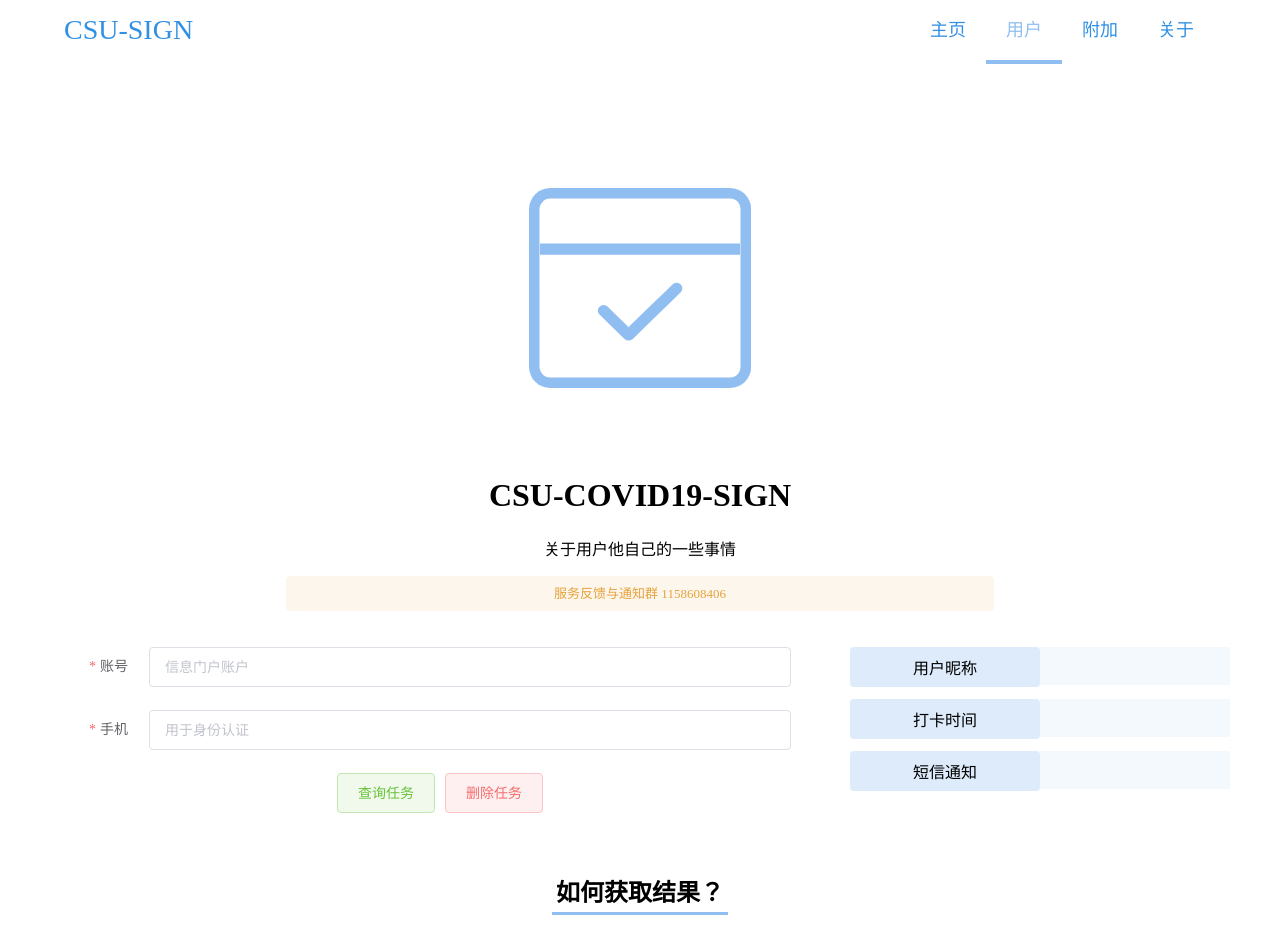
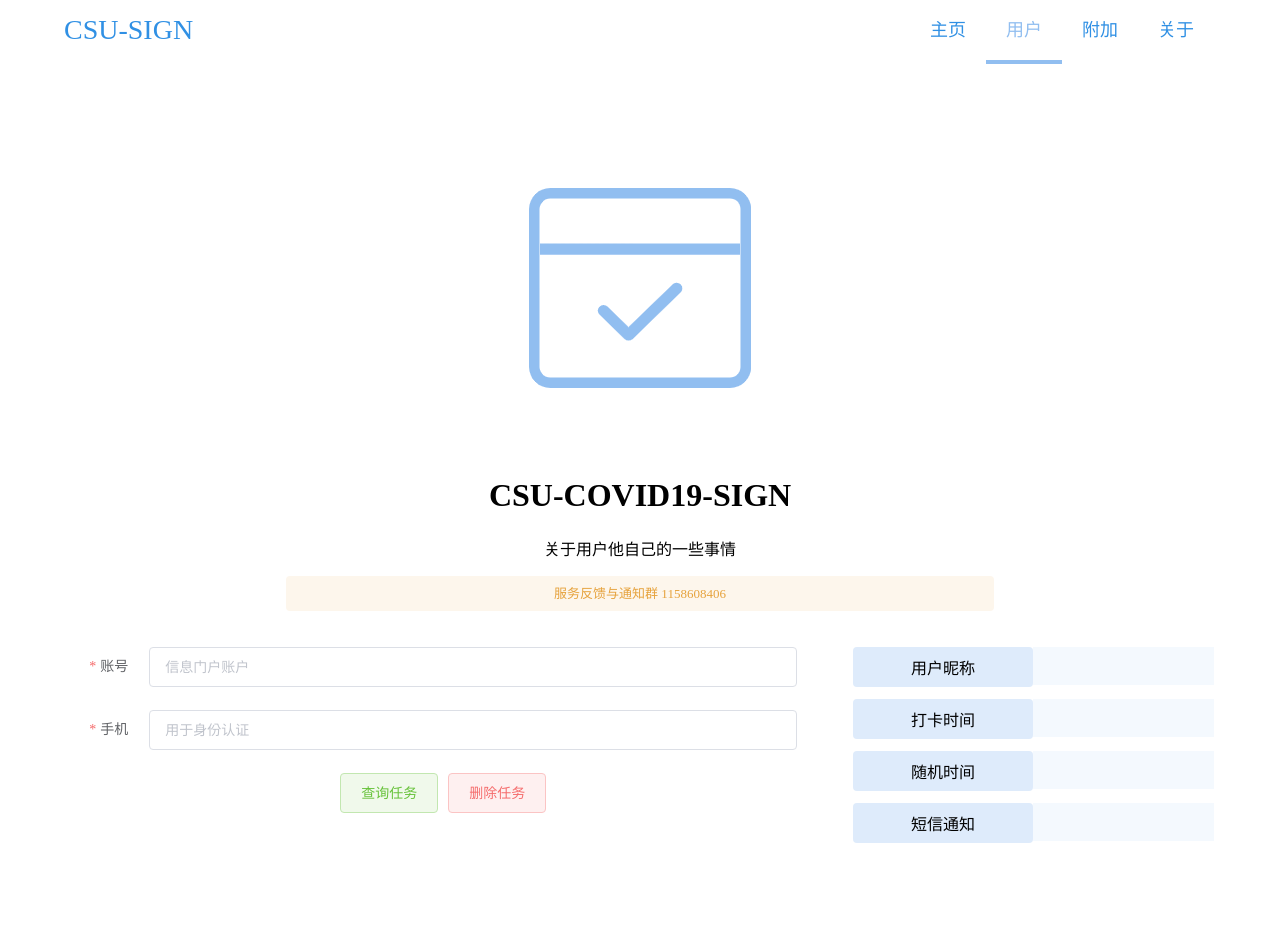
Before and after one commit to wolfbolin/ncov-csu-edu, a Vue app in the folder webpage/: page /user in a window 1280 px wide. Shown: the top 952 px of the page. Built offline with nearby package versions, Linux system fonts and the light colour scheme.

Commit message:
Random option view

```diff
--- a/webpage/src/views/User.vue
+++ b/webpage/src/views/User.vue
@@ -7,8 +7,8 @@
             <div class="alert">
                 <el-alert title="服务反馈与通知群 1158608406" type="warning" center :closable="false"></el-alert>
             </div>
-            <el-row type="flex" :gutter="20">
-                <el-col :span="16">
+            <el-row>
+                <el-col :lg="16" :sm="16" :xs="24">
                     <el-form class="form" ref="form" label-position="left" label-width="60px"
                              v-loading="loading" :rules="rules" :model="formData">
                         <el-form-item label="账号" prop="username">
@@ -21,7 +21,7 @@
                         <el-button type="danger" @click="check_form('del_task')" plain>删除任务</el-button>
                     </el-form>
                 </el-col>
-                <el-col :span="8" class="info">
+                <el-col :lg="8" :sm="8" :xs="24" class="info">
                     <el-row class="item">
                         <el-col :span="12" class="key">
                             <p>用户昵称</p>
@@ -36,6 +36,14 @@
                         </el-col>
                         <el-col :span="12" class="val">
                             <p>{{ taskInfo.taskTime }}</p>
+                        </el-col>
+                    </el-row>
+                    <el-row class="item">
+                        <el-col :span="12" class="key">
+                            <p>随机时间</p>
+                        </el-col>
+                        <el-col :span="12" class="val">
+                            <p>{{ taskInfo.randOpt }}</p>
                         </el-col>
                     </el-row>
                     <el-row class="item">
@@ -84,6 +92,7 @@ export default {
             taskInfo: {
                 nickname: "",
                 taskTime: "",
+                randOpt: "",
                 smsOpt: ""
             },
             rules: {
@@ -177,8 +186,9 @@ export default {
         margin: 0 auto;
     }
 
+
     .info {
-        margin-top: 36px;
+        padding: 36px 16px;
 
         .item {
             margin-bottom: 12px;
```
Also changed, not shown: 1 other file (tests, documents, lock files or other folders).
